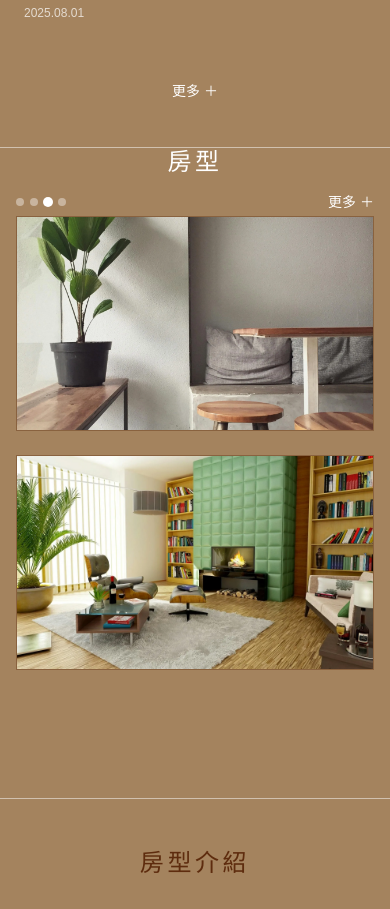
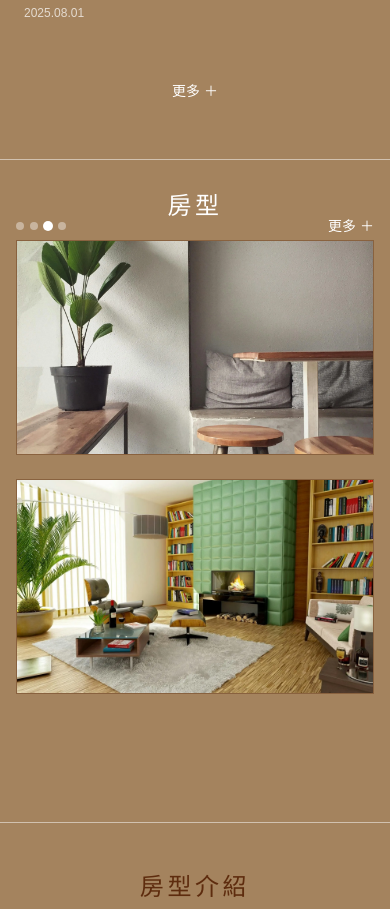
Before and after one commit to ianshih69/mumbao-website, a Next.js app: page / in a window 390 px wide. Shown: the part 1845-2754 px from the top of the page. Built offline with nearby package versions, Linux system fonts and the light colour scheme.

Commit message:
page3 增加間隔線bug修好

```diff
--- a/app/page.tsx
+++ b/app/page.tsx
@@ -106,10 +106,10 @@ export default function Home() {
       <LatestNewsSection />
 
       {/* 第三圖頁與第四圖頁之間的白色分隔線 */}
-      <div className="relative z-10 max-w-6xl mx-auto px-4 h-[1px] bg-white/50 -mt-5 mb-0"></div>
+      <div className="relative z-10 max-w-6xl mx-auto px-4 h-[1px] bg-white/50 -mt-2 md:-mt-5 mb-0"></div>
 
       {/* [4] 房型馬賽克輪播 */}
-      <div className="-mt-5">
+      <div className="-mt-2 md:-mt-5">
         <RoomsMosaic />
       </div>
 
--- a/components/RoomsMosaic.tsx
+++ b/components/RoomsMosaic.tsx
@@ -57,7 +57,7 @@ export default function RoomsMosaic() {
           </div>
 
           {/* 上中：房型標題（絕對居中） */}
-          <h2 className="absolute left-1/2 -translate-x-1/2 -translate-y-[40px] text-2xl md:text-3xl font-normal tracking-[0.15em] text-white">
+          <h2 className="absolute left-1/2 -translate-x-1/2 -translate-y-[20px] md:-translate-y-[40px] text-2xl md:text-3xl font-normal tracking-[0.15em] text-white">
             房型
           </h2>
 
```
